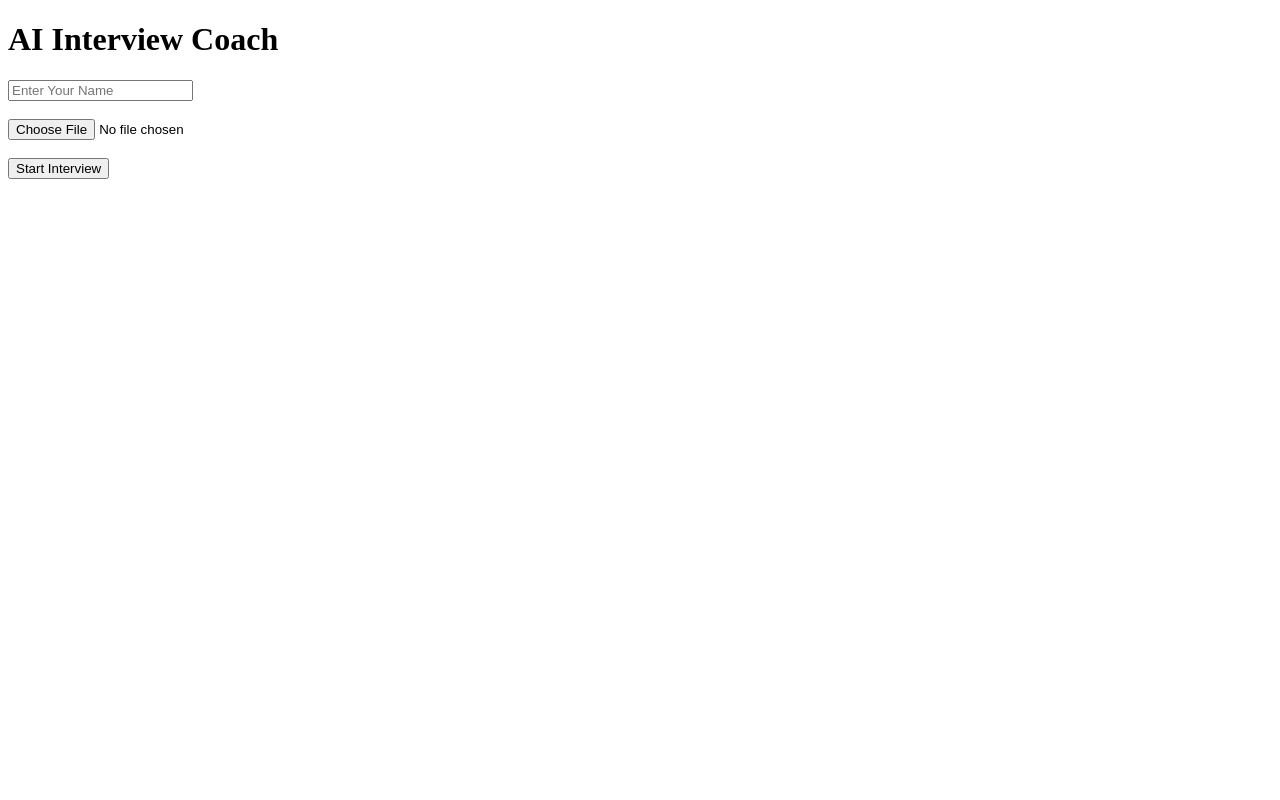
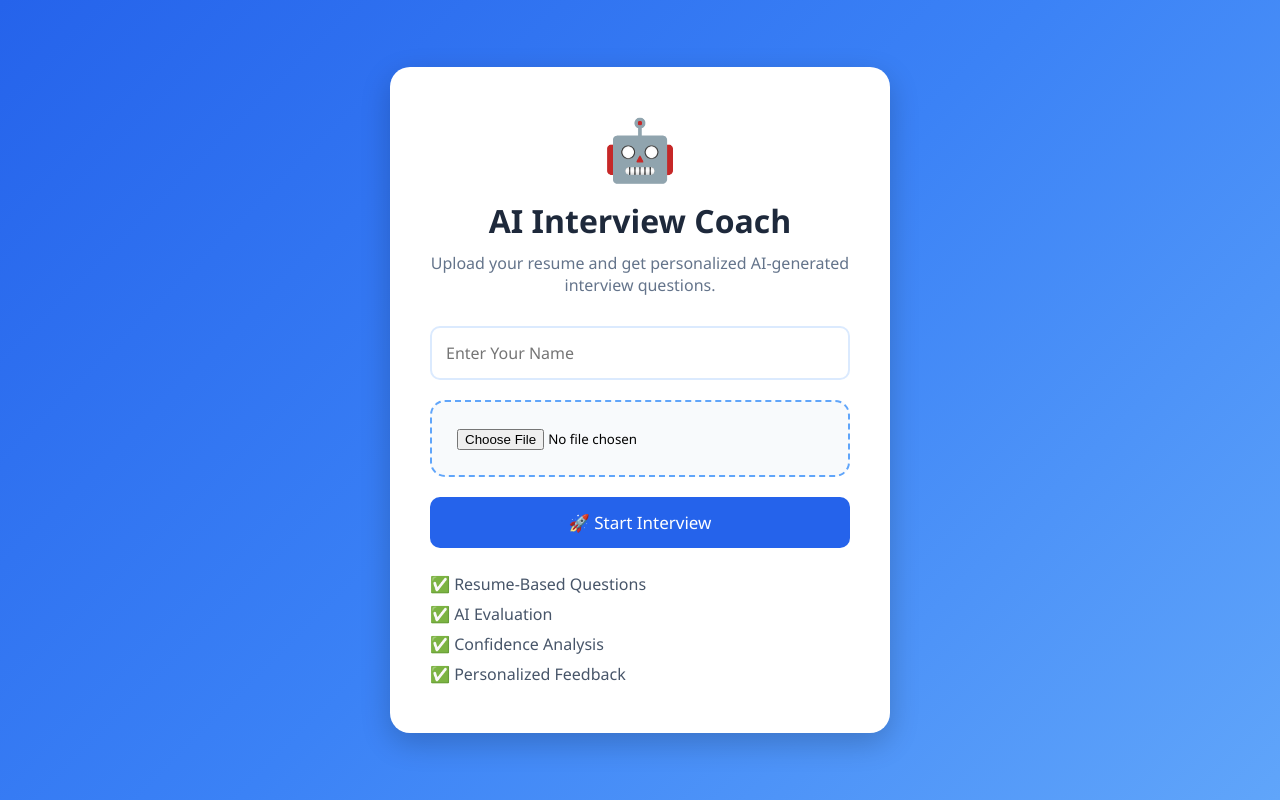
Before and after one commit to arunkarthick-BE/ai-interview-bot, a Flask app: page / in a window 1280 px wide. Run offline with Flask 3, Linux system fonts and the light colour scheme; some libraries are stand-ins or nearby versions.

Commit message:
Update login.html

```diff
--- a/Summer interview Project/Templates/login.html
+++ b/Summer interview Project/Templates/login.html
@@ -1,25 +1,148 @@
 <!DOCTYPE html>
-<html>
+<html lang="en">
 <head>
-    <title>AI Interview Coach</title>
+<meta charset="UTF-8">
+<meta name="viewport" content="width=device-width, initial-scale=1.0">
+
+<title>AI Interview Coach</title>
+
+<style>
+
+*{
+    margin:0;
+    padding:0;
+    box-sizing:border-box;
+    font-family:'Segoe UI',sans-serif;
+}
+
+body{
+    height:100vh;
+    display:flex;
+    justify-content:center;
+    align-items:center;
+    background:linear-gradient(135deg,#2563eb,#3b82f6,#60a5fa);
+}
+
+.container{
+    width:90%;
+    max-width:500px;
+    background:white;
+    padding:40px;
+    border-radius:20px;
+    box-shadow:0 10px 30px rgba(0,0,0,0.2);
+    text-align:center;
+}
+
+.logo{
+    font-size:60px;
+    margin-bottom:10px;
+}
+
+h1{
+    color:#1e293b;
+    margin-bottom:10px;
+}
+
+.subtitle{
+    color:#64748b;
+    margin-bottom:30px;
+}
+
+input[type="text"]{
+    width:100%;
+    padding:14px;
+    border:2px solid #dbeafe;
+    border-radius:10px;
+    margin-bottom:20px;
+    font-size:16px;
+}
+
+.upload-box{
+    border:2px dashed #60a5fa;
+    padding:25px;
+    border-radius:15px;
+    margin-bottom:20px;
+    background:#f8fafc;
+}
+
+input[type="file"]{
+    width:100%;
+}
+
+button{
+    width:100%;
+    padding:14px;
+    border:none;
+    border-radius:10px;
+    background:#2563eb;
+    color:white;
+    font-size:17px;
+    cursor:pointer;
+    transition:0.3s;
+}
+
+button:hover{
+    background:#1d4ed8;
+    transform:scale(1.02);
+}
+
+.features{
+    margin-top:25px;
+    text-align:left;
+}
+
+.features p{
+    margin:8px 0;
+    color:#475569;
+}
+
+</style>
 </head>
+
 <body>
 
-<h1>AI Interview Coach</h1>
+<div class="container">
 
-<form action="/interview" method="POST" enctype="multipart/form-data">
+    <div class="logo">🤖</div>
 
-    <input type="text" name="username" placeholder="Enter Your Name">
+    <h1>AI Interview Coach</h1>
 
-    <br><br>
+    <p class="subtitle">
+        Upload your resume and get personalized AI-generated interview questions.
+    </p>
 
-    <input type="file" name="resume" accept=".pdf">
+    <form action="/interview" method="POST" enctype="multipart/form-data">
 
-    <br><br>
+        <input
+            type="text"
+            name="username"
+            placeholder="Enter Your Name"
+            required
+        >
 
-    <button type="submit">Start Interview</button>
+        <div class="upload-box">
+            <input
+                type="file"
+                name="resume"
+                accept=".pdf"
+                required
+            >
+        </div>
 
-</form>
+        <button type="submit">
+            🚀 Start Interview
+        </button>
+
+    </form>
+
+    <div class="features">
+        <p>✅ Resume-Based Questions</p>
+        <p>✅ AI Evaluation</p>
+        <p>✅ Confidence Analysis</p>
+        <p>✅ Personalized Feedback</p>
+    </div>
+
+</div>
 
 </body>
 </html>
```
